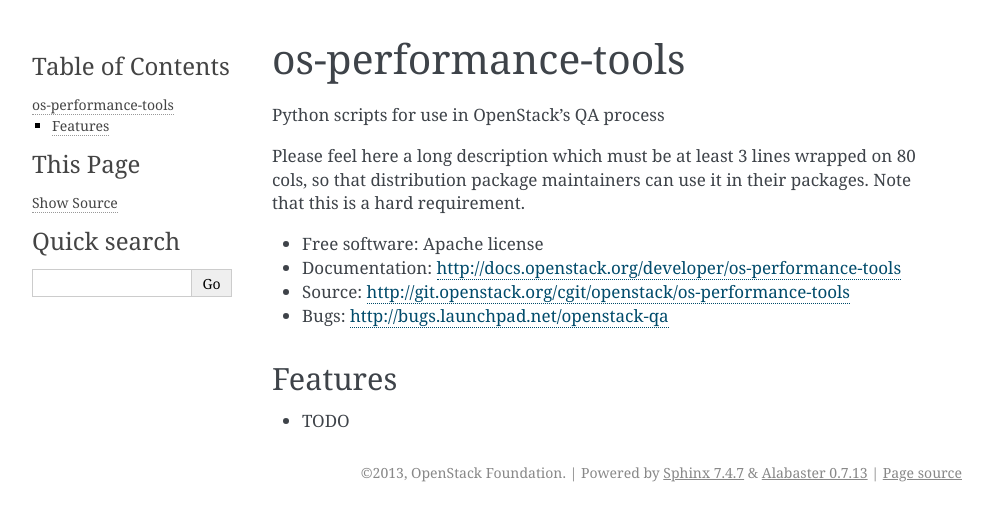
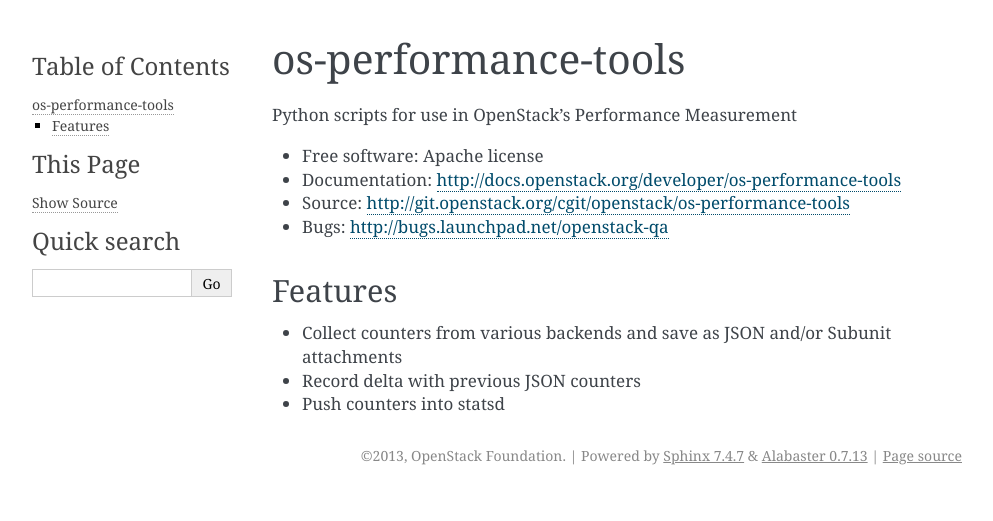
Before and after one commit to openstack/os-performance-tools, a Sphinx documentation site: the page built from doc/source/readme.rst, in a window 1280 px wide. Shown: the top 521 px of the page, without its empty margins (148-1141 px from the left). Built offline with Sphinx 7.4.7, drawn with Linux system fonts in a browser that asks for light colours.

```diff
--- a/README.rst
+++ b/README.rst
@@ -2,11 +2,8 @@
 os-performance-tools
 ===============================
 
-Python scripts for use in OpenStack's QA process
+Python scripts for use in OpenStack's Performance Measurement
 
-Please feel here a long description which must be at least 3 lines wrapped on
-80 cols, so that distribution package maintainers can use it in their packages.
-Note that this is a hard requirement.
 
 * Free software: Apache license
 * Documentation: http://docs.openstack.org/developer/os-performance-tools
@@ -16,4 +13,6 @@
 Features
 --------
 
-* TODO
+* Collect counters from various backends and save as JSON and/or Subunit attachments
+* Record delta with previous JSON counters
+* Push counters into statsd
```
Also changed, not shown: doc/source/usage.rst (+18 -2 lines), 4 other files.
